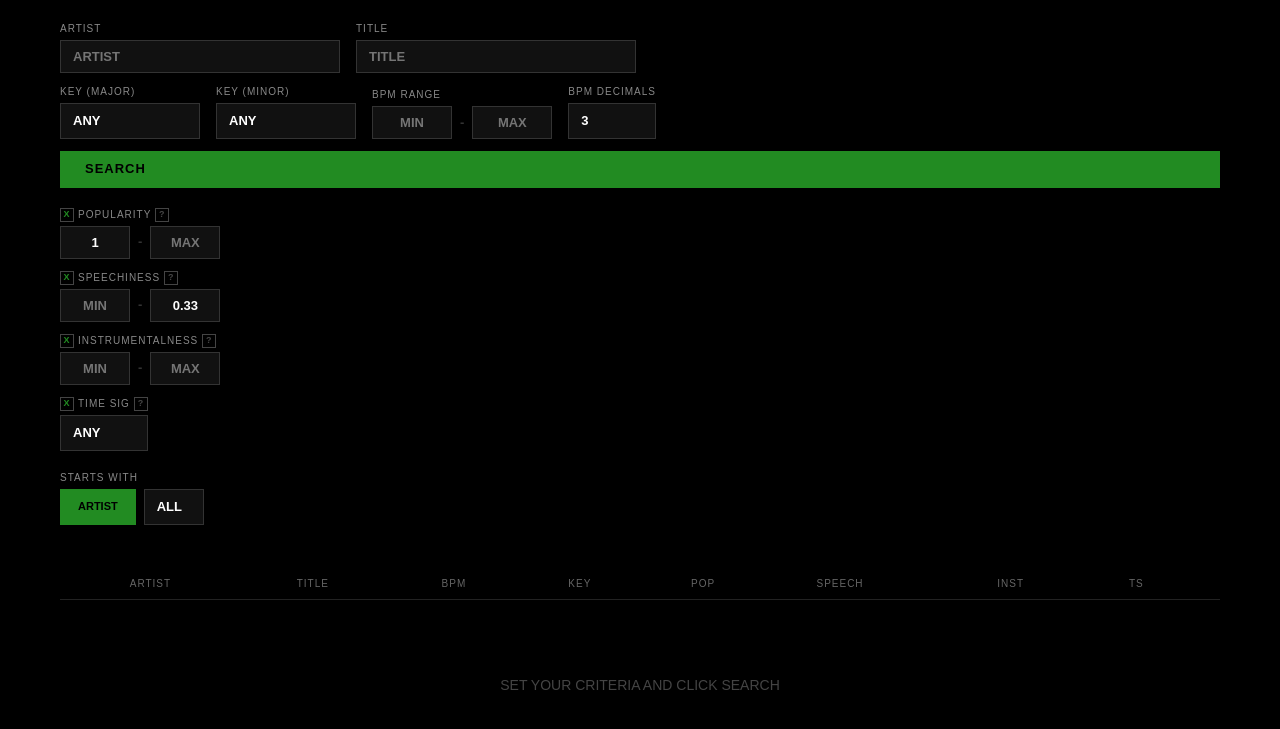
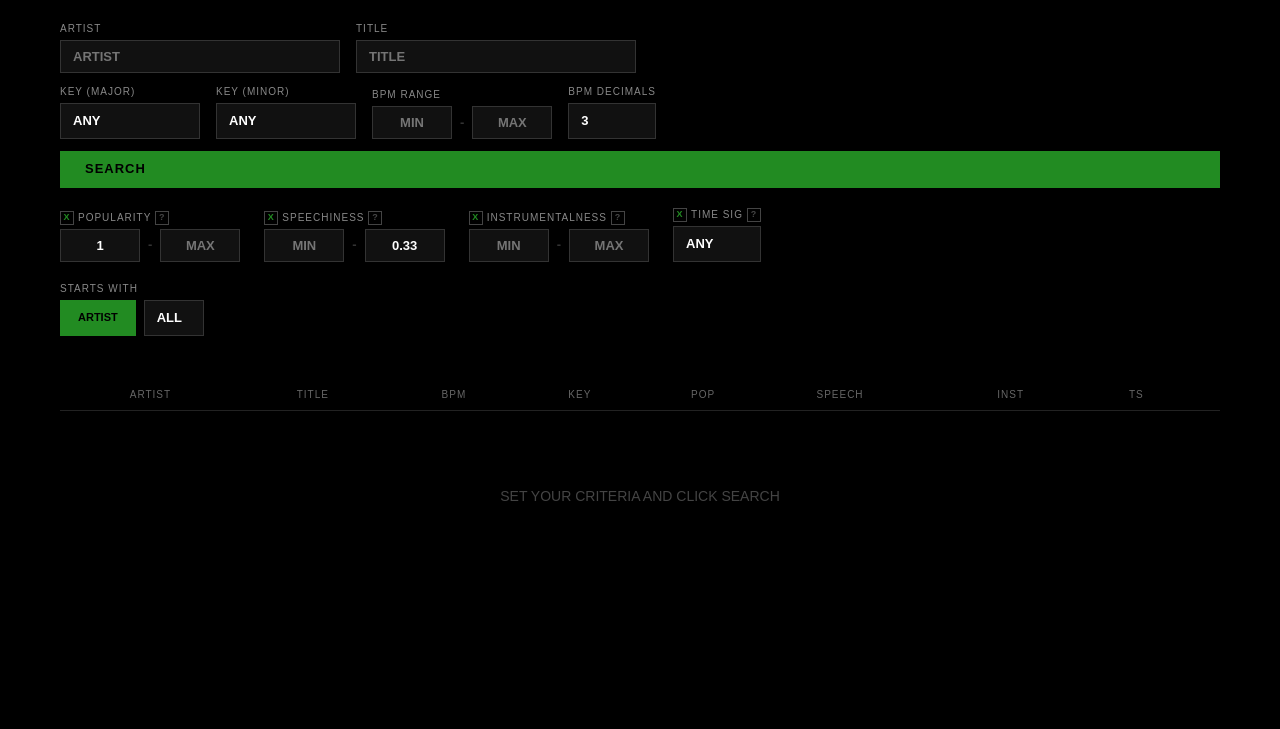
Before and after one commit to yuribeats/key-bpm-matcher, a website: page index.html in a window 1280 px wide. Shown: the part 77-806 px from the top of the page. Drawn offline with Linux system fonts and the light colour scheme.

Commit message:
Lay filters horizontally under search with ample spacing

```diff
--- a/index.html
+++ b/index.html
@@ -209,7 +209,7 @@ input[type="text"]:focus { border-color: var(--green); }
   align-items: center;
   gap: 8px;
 }
-.range-control input[type="text"] { width: 70px; text-align: center; }
+.range-control input[type="text"] { width: 80px; text-align: center; }
 
 .search-btn {
   background: var(--green);
@@ -414,10 +414,10 @@ input[type="text"]:focus { border-color: var(--green); }
 
 .filters-row {
   display: flex;
-  flex-direction: column;
-  gap: 12px;
+  flex-wrap: wrap;
+  gap: 24px;
   margin-bottom: 20px;
-  align-items: flex-start;
+  align-items: flex-end;
 }
 
 .alpha-filter {
```
